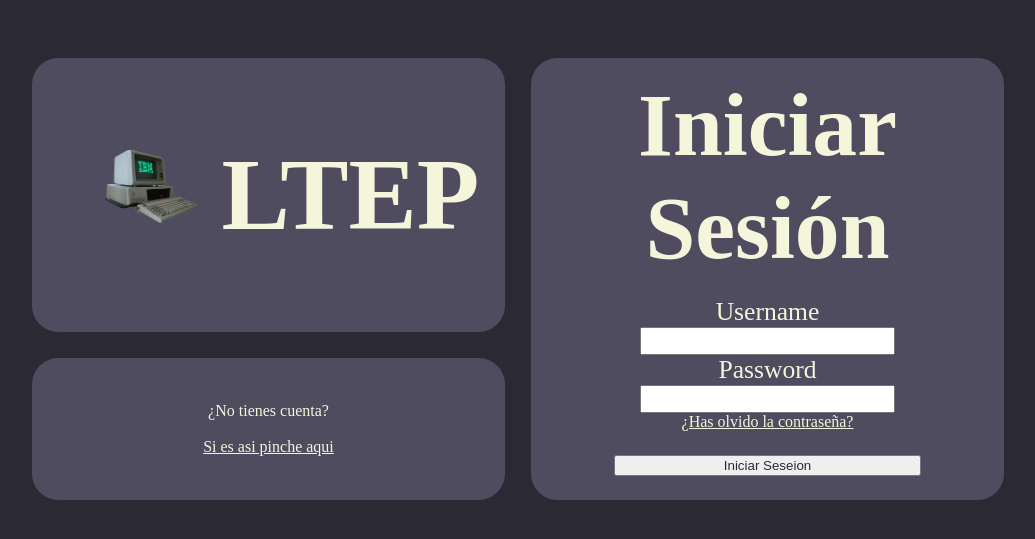
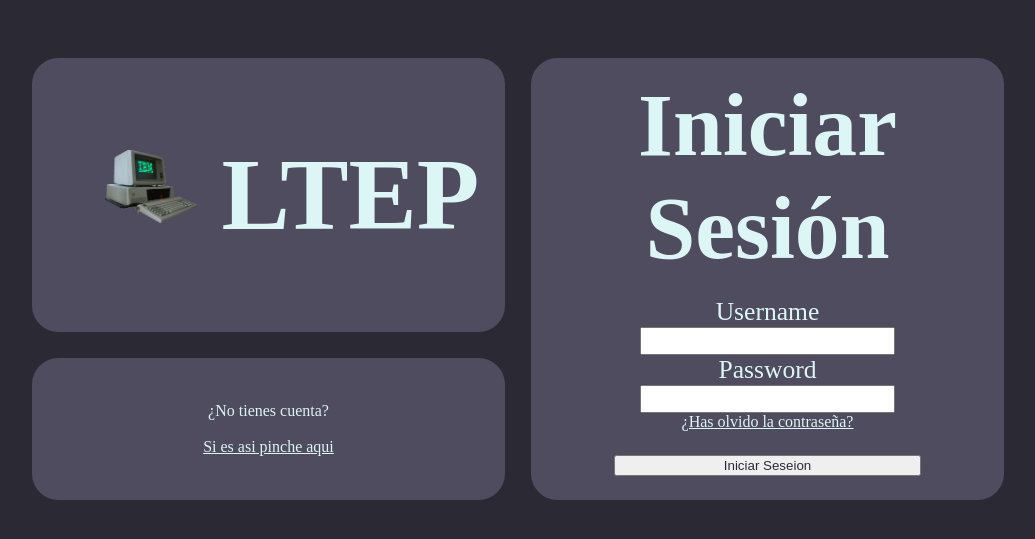
Before and after one commit to jaes04/ltep, a PHP site: page /page/login.php in a window 1280 px wide. Shown: the top 539 px of the page, without its empty margins (122-1157 px from the left). Run offline with PHP 8.4, Linux system fonts and the light colour scheme.

Commit message:
Changes in color, css and html

```diff
--- a/css/loginStyle.css
+++ b/css/loginStyle.css
@@ -6,7 +6,7 @@ COLOR MÁS OSCURO #141318
 */
 *{
     margin: 0;
-    color: beige;
+    color: rgb(220, 245, 245);
     text-align: center;
 }
 body{
@@ -104,6 +104,12 @@ td{
     background-color: #141318;
 
 }
+.username{
+    color: #4e4c5e;
+}
+.password{
+    color: #4e4c5e;
+}
 @media only screen and (max-width: 600px ) {
 
     .logo img{
--- a/page/login.php
+++ b/page/login.php
@@ -19,7 +19,7 @@
                     <br>
                     <label for="username">Username</label>
                     <br>
-                    <input type="text" name = "username">
+                    <input type="text" class="username" name = "username">
                     <br>
                     <?php
                         if(isset($_GET["control"])) {
@@ -35,7 +35,7 @@
                     ?>
                     <label for="password">Password</label>
                     <br>
-                    <input type="password" name="password">
+                    <input type="password" class="password" name="password">
                     <br>
                     <a src = "#" >¿Has olvido la contraseña?</a>
                     <br>
```
